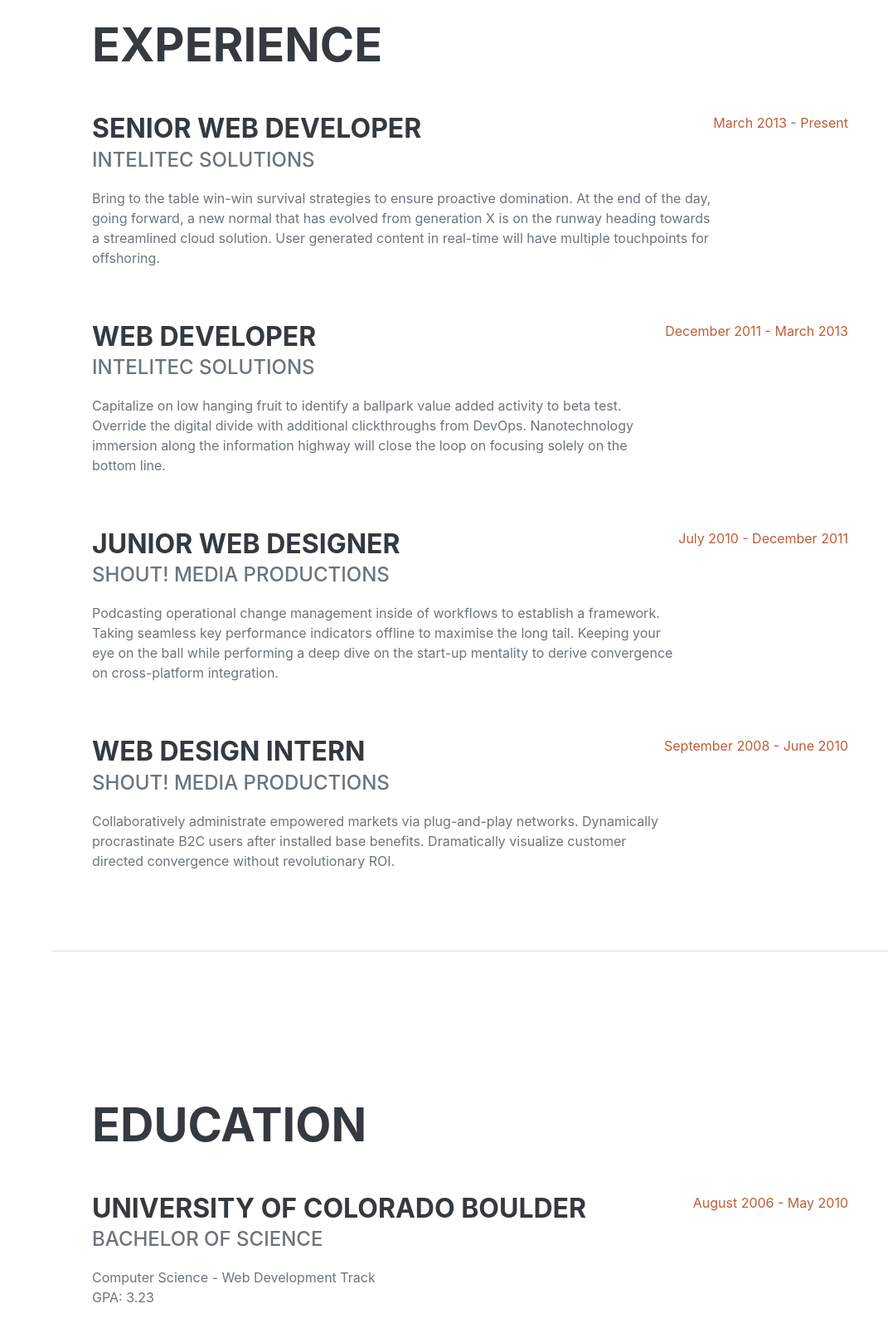
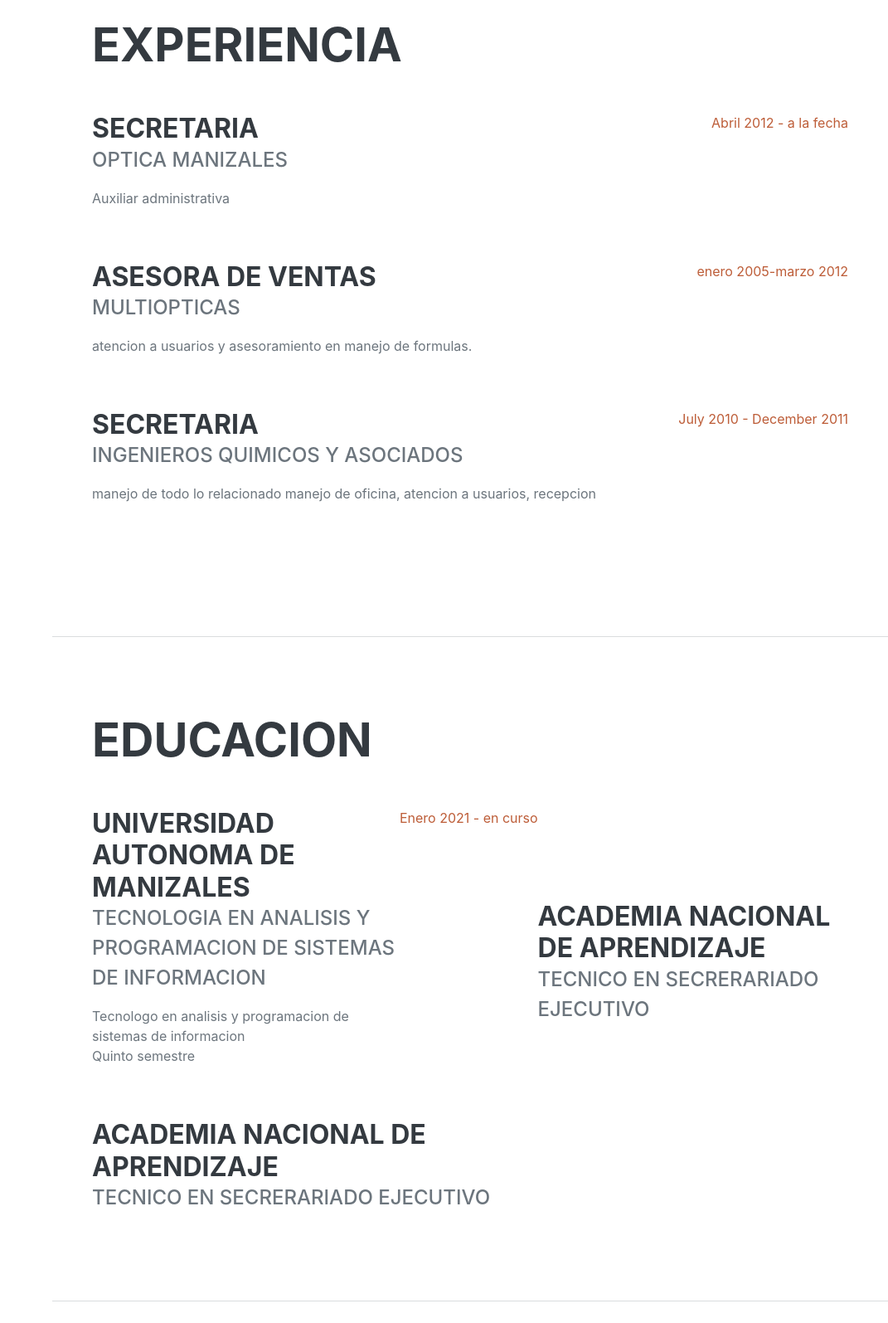
Before and after one commit to Claudiajss/cv, a plain HTML site: page index.html in a window 1280 px wide. Shown: the part 860-2455 px from the top of the page at 83% size, without its empty margins (209-1280 px from the left). Drawn offline with nearby package versions, Linux system fonts and the light colour scheme; a web font is replaced by a local one.

Commit message:
experiencia y estudios

```diff
--- a/index.html
+++ b/index.html
@@ -47,7 +47,7 @@
                         Cra bb B 46 C 14 · Peralonso,  (304) 2837007 ·
                         <a href="mailto:name@email.com">claudianethas@gmail.com</a>
                     </div>
-                    <p class="lead mb-5">tecnico en auxiliar adminstrativo,ectualmente estudiante en analisis y programacione n la universidad Autonoma de Manizales.</p>
+                    <p class="lead mb-5">tecnico en auxiliar adminstrativo,ectualmente estudiante en analisis y programacione en la universidad Autonoma de Manizales.</p>
                     <div class="social-icons">
                         <a class="social-icon" href="#!"><i class="fab fa-linkedin-in"></i></a>
                         <a class="social-icon" href="#!"><i class="fab fa-github"></i></a>
@@ -60,38 +60,38 @@
             <!-- Experience-->
             <section class="resume-section" id="experience">
                 <div class="resume-section-content">
-                    <h2 class="mb-5">Experience</h2>
+                    <h2 class="mb-5">Experiencia</h2>
                     <div class="d-flex flex-column flex-md-row justify-content-between mb-5">
                         <div class="flex-grow-1">
-                            <h3 class="mb-0">Senior Web Developer</h3>
-                            <div class="subheading mb-3">Intelitec Solutions</div>
-                            <p>Bring to the table win-win survival strategies to ensure proactive domination. At the end of the day, going forward, a new normal that has evolved from generation X is on the runway heading towards a streamlined cloud solution. User generated content in real-time will have multiple touchpoints for offshoring.</p>
+                            <h3 class="mb-0">Secretaria </h3>
+                            <div class="subheading mb-3">Optica Manizales </div>
+                            <p>Auxiliar administrativa</p>
                         </div>
-                        <div class="flex-shrink-0"><span class="text-primary">March 2013 - Present</span></div>
+                        <div class="flex-shrink-0"><span class="text-primary">Abril 2012 - a la fecha</span></div>
                     </div>
                     <div class="d-flex flex-column flex-md-row justify-content-between mb-5">
                         <div class="flex-grow-1">
-                            <h3 class="mb-0">Web Developer</h3>
-                            <div class="subheading mb-3">Intelitec Solutions</div>
-                            <p>Capitalize on low hanging fruit to identify a ballpark value added activity to beta test. Override the digital divide with additional clickthroughs from DevOps. Nanotechnology immersion along the information highway will close the loop on focusing solely on the bottom line.</p>
+                            <h3 class="mb-0">Asesora de ventas</h3>
+                            <div class="subheading mb-3">Multiopticas</div>
+                            <p>atencion a usuarios y asesoramiento en manejo de formulas.</p>
                         </div>
-                        <div class="flex-shrink-0"><span class="text-primary">December 2011 - March 2013</span></div>
+                        <div class="flex-shrink-0"><span class="text-primary">enero 2005-marzo 2012 </span></div>
                     </div>
                     <div class="d-flex flex-column flex-md-row justify-content-between mb-5">
                         <div class="flex-grow-1">
-                            <h3 class="mb-0">Junior Web Designer</h3>
-                            <div class="subheading mb-3">Shout! Media Productions</div>
-                            <p>Podcasting operational change management inside of workflows to establish a framework. Taking seamless key performance indicators offline to maximise the long tail. Keeping your eye on the ball while performing a deep dive on the start-up mentality to derive convergence on cross-platform integration.</p>
+                            <h3 class="mb-0">Secretaria</h3>
+                            <div class="subheading mb-3">Ingenieros quimicos y asociados</div>
+                            <p>manejo de todo lo relacionado manejo de oficina, atencion a usuarios, recepcion</p>
                         </div>
                         <div class="flex-shrink-0"><span class="text-primary">July 2010 - December 2011</span></div>
                     </div>
                     <div class="d-flex flex-column flex-md-row justify-content-between">
                         <div class="flex-grow-1">
-                            <h3 class="mb-0">Web Design Intern</h3>
-                            <div class="subheading mb-3">Shout! Media Productions</div>
-                            <p>Collaboratively administrate empowered markets via plug-and-play networks. Dynamically procrastinate B2C users after installed base benefits. Dramatically visualize customer directed convergence without revolutionary ROI.</p>
+                            <h3 class="mb-0"></h3>
+                            <div class="subheading mb-3"></div>
+                            <p></p>
                         </div>
-                        <div class="flex-shrink-0"><span class="text-primary">September 2008 - June 2010</span></div>
+                        <div class="flex-shrink-0"><span class="text-primary"></span></div>
                     </div>
                 </div>
             </section>
@@ -99,25 +99,34 @@
             <!-- Education-->
             <section class="resume-section" id="education">
                 <div class="resume-section-content">
-                    <h2 class="mb-5">Education</h2>
+                    <h2 class="mb-5">Educacion</h2>
                     <div class="d-flex flex-column flex-md-row justify-content-between mb-5">
                         <div class="flex-grow-1">
-                            <h3 class="mb-0">University of Colorado Boulder</h3>
-                            <div class="subheading mb-3">Bachelor of Science</div>
-                            <div>Computer Science - Web Development Track</div>
-                            <p>GPA: 3.23</p>
+                            <h3 class="mb-0">Universidad Autonoma de MAnizales</h3>
+                            <div class="subheading mb-3">Tecnologia en analisis y programacion de sistemas de informacion</div>
+                            <div>Tecnologo en analisis y programacion de sistemas de informacion</div>
+                            <p>Quinto semestre</p>
                         </div>
-                        <div class="flex-shrink-0"><span class="text-primary">August 2006 - May 2010</span></div>
+                        <div class="flex-shrink-0"><span class="text-primary">Enero 2021 - en curso</span></div>
                     </div>
                     <div class="d-flex flex-column flex-md-row justify-content-between">
                         <div class="flex-grow-1">
-                            <h3 class="mb-0">James Buchanan High School</h3>
-                            <div class="subheading mb-3">Technology Magnet Program</div>
-                            <p>GPA: 3.56</p>
+                            <h3 class="mb-0">Academia Nacional de Aprendizaje</h3>
+                            <div class="subheading mb-3">Tecnico en Secrerariado Ejecutivo</div>
+                            <p></p>
                         </div>
-                        <div class="flex-shrink-0"><span class="text-primary">August 2002 - May 2006</span></div>
+                        <div class="flex-shrink-0"><span class="text-primary"></span></div>
                     </div>
                 </div>
+                <div class="d-flex flex-column flex-md-row justify-content-between">
+                    <div class="flex-grow-1">
+                        <h3 class="mb-0">Academia Nacional de Aprendizaje</h3>
+                        <div class="subheading mb-3">Tecnico en Secrerariado Ejecutivo</div>
+                        <p></p>
+                    </div>
+                    <div class="flex-shrink-0"><span class="text-primary"></span></div>
+                </div>
+            </div>
             </section>
             <hr class="m-0" />
             <!-- Skills-->
```
